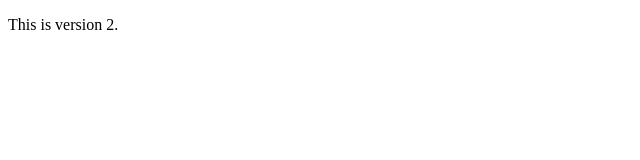
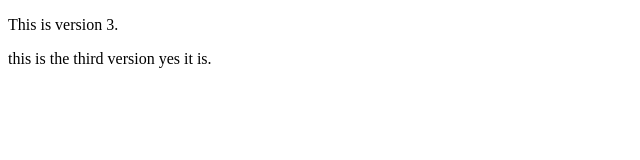
Before and after one commit to Praveengdd/sampleRepo, a plain HTML site: page index.html in a window 1280 px wide. Shown: the whole page, without its empty margins (0-640 px from the left). Drawn offline with Linux system fonts and the light colour scheme.

Commit message:
Third version(v3) of index.html

```diff
--- a/index.html
+++ b/index.html
@@ -3,10 +3,11 @@
 <head>
     <meta charset="UTF-8">
     <meta name="viewport" content="width=device-width, initial-scale=1.0">
-    <title>This is a sample document</title>
+    <title>Git repo tutorials</title>
 </head>
 <body>
-    <p>This is version 2.</p>
+    <p>This is version 3.</p>
+    <p>this is the third version yes it is.</p>
 
 </body>
 </html>
```
